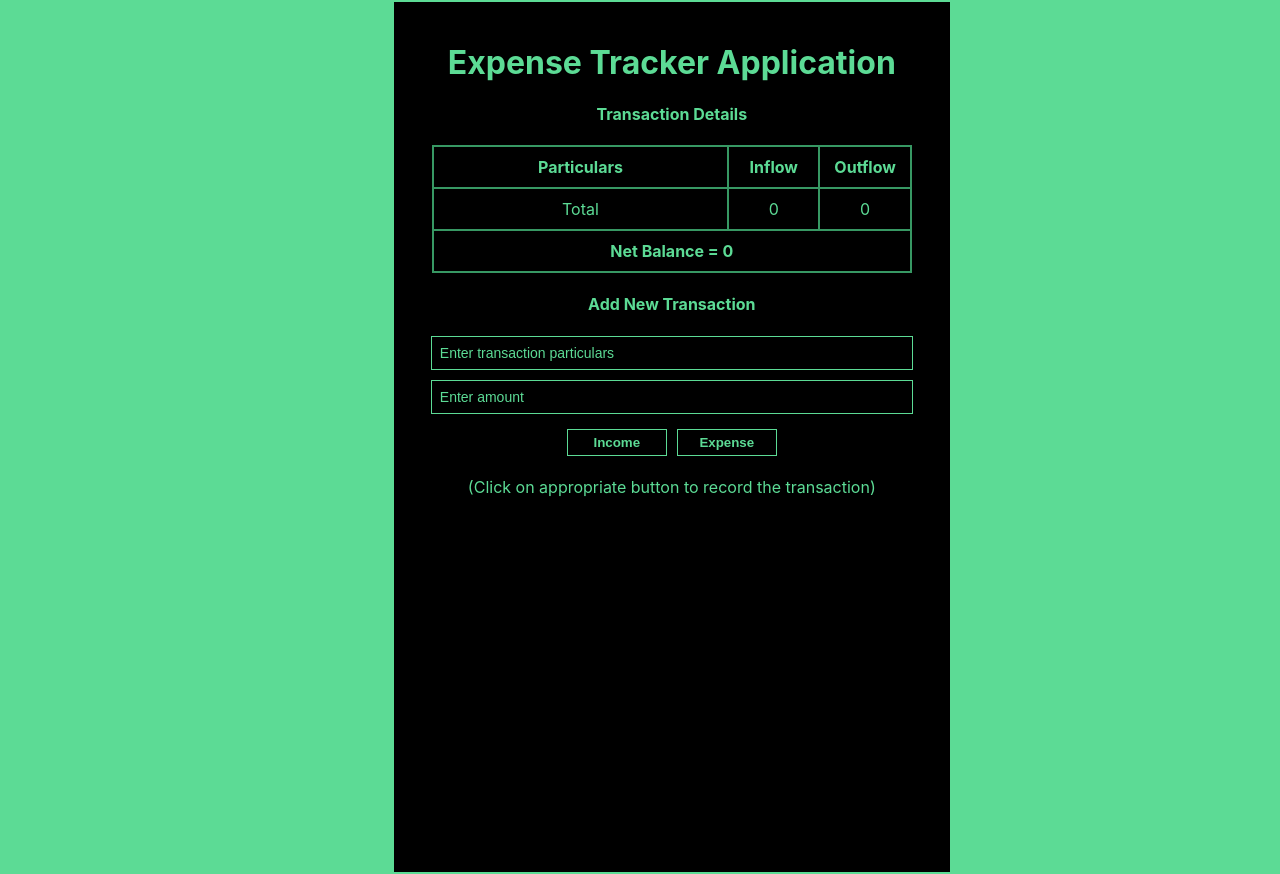
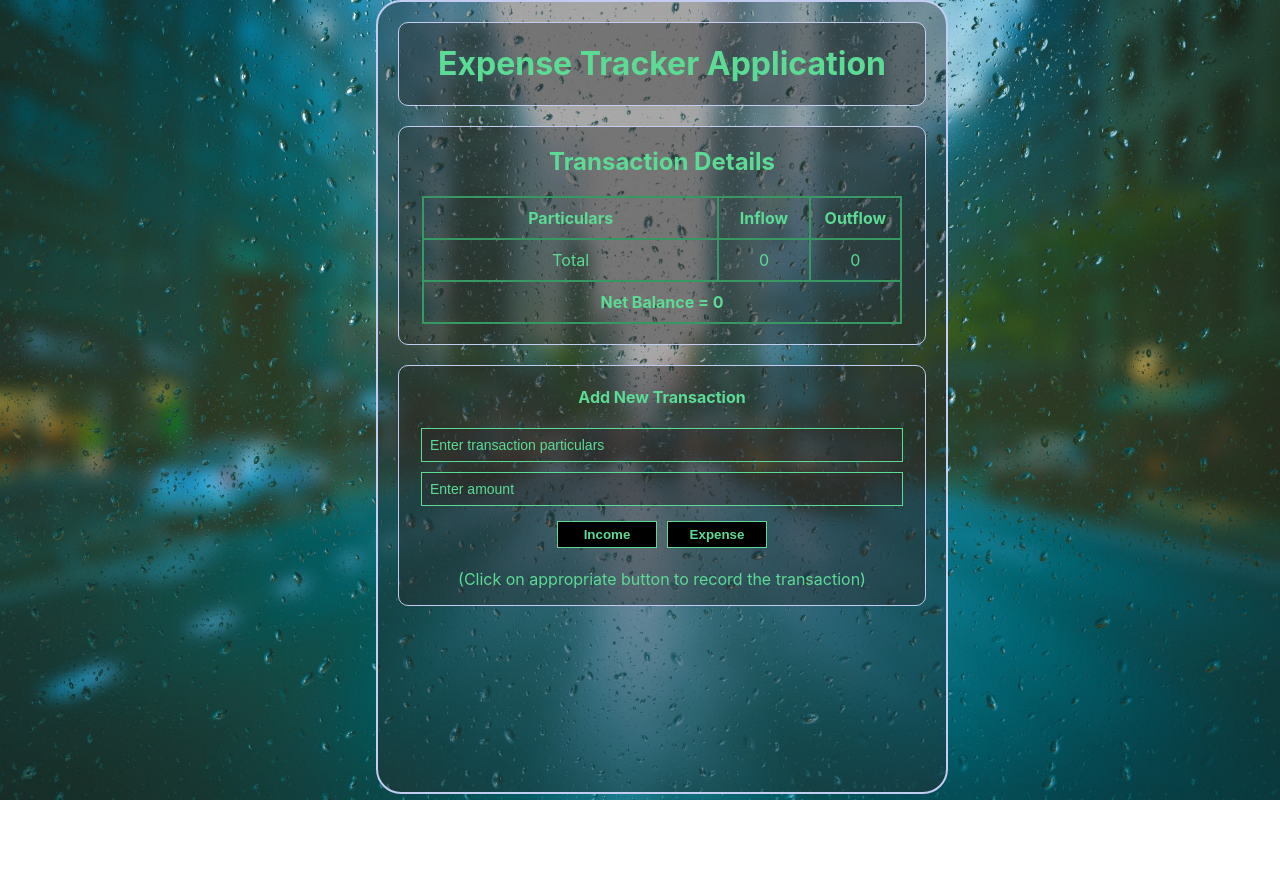
Before and after one commit to m-adnan-farooq/expense-tracker-basic, a React (Create React App) app: page / in a window 1280 px wide. After the commit the page ends 800 px from the top, so only its background shows below. Built offline with nearby package versions, Linux system fonts and the light colour scheme.

Commit message:
Styling updated

```diff
--- a/src/App.css
+++ b/src/App.css
@@ -1,18 +1,34 @@
 body{
-  /* background-size: cover; */
+  background-size: cover;
   /* background-color: black; */
   display: flex;
   justify-content: center;
-  background-color: #5CDB95;
+  background-image: url(./background-blur-clean-clear-531880.jpg);
+  background-attachment: fixed;
+  background-repeat: no-repeat;
 }
 .App {
   text-align: center;
-  padding: 20px 5px 50px 5px;
+  padding: 20px 20px 50px 20px;
   color: #5CDB95;
-  background-color: black;
-  width: 110%;
-  border: 2px solid #5CDB95;
-  min-height: 100vh;
+  width: 100%;
+  border: 2px solid #C3CCF1;
+  border-radius: 25px;
+  min-height: 90vh;
+  background-color:rgba(44, 42, 42, 0.4);
+}
+
+.header{
+  border: 1px solid #C3CCF1;
+  background-color: rgba(44, 42, 42, 0.4);
+  border-radius: 10px;
+}
+
+.newTransaction{
+  border: 1px solid #C3CCF1;
+  background-color: rgba(44, 42, 42, 0.4);
+  border-radius: 10px;
+  margin-top: 10px;
 }
 /* .App:fullscreen{
   height: 100%;
@@ -52,7 +68,15 @@ body{
   display: flex;
   /* align-items: center; */
   justify-content: center;
+  margin-bottom: 20px;
+  }
 
+.transaction-history{
+  border: 1px solid #C3CCF1;
+  background-color: rgba(44, 42, 42, 0.4);
+  border-radius: 10px;
+  margin-top: 20px;
+  margin-bottom: 20px;
 }
 /* #inflow-history, #outflow-history{
   margin: 0rem 2rem 0rem 2rem;
@@ -94,7 +118,7 @@ table{
   padding: 8px;
   border: 1px solid #5CDB95;
   color:#5CDB95;
-  background-color: black;
+  background-color: rgba(44, 42, 42, 0.4);
   margin-bottom: 10px;
 }
 
--- a/src/components/Header.js
+++ b/src/components/Header.js
@@ -1,7 +1,7 @@
 import React from 'react';
 
 function Header() {
-    return <div>
+    return <div className = 'header'>
         <h1>Expense Tracker Application</h1>
     </div>
 }
--- a/src/components/NewTransaction.js
+++ b/src/components/NewTransaction.js
@@ -58,7 +58,7 @@ The nearest whole numbers are ${Math.floor(amount)} and ${Math.ceil(amount)}`)
 
     }
     return (
-        <div>
+        <div className = 'newTransaction'>
             <h4>Add New Transaction</h4>
             <form className = 'new-transaction'>
                 <input id = 'particulars' type = 'text' placeholder = 'Enter transaction particulars' required/>
--- a/src/components/TransactionHistory.js
+++ b/src/components/TransactionHistory.js
@@ -4,6 +4,8 @@ import {allTransactions} from '../GlobalContext';
 // import {balanceState} from './Balance'
 
 export const TransactionHistory = () => {
+
+
     const thContext = useContext(GlobalContext)
     var income = 0;
     var expense = 0;
@@ -26,8 +28,8 @@ export const TransactionHistory = () => {
         thContext[1](JSON.parse(JSON.stringify(allTransactions)))
     }
     return (
-        <>
-            <h4 >Transaction Details</h4>
+        <div className = 'transaction-history'>
+            <h2>Transaction Details</h2>
             <div className = 'inflow-outflow'>
                 <table>
                     <tr>
@@ -44,7 +46,7 @@ export const TransactionHistory = () => {
                                             <span>{Object.values(value)[0][0]}</span>
                                             <input className = 'btn1' type = 'button' value = 'Delete' onClick = {()=>{del1(value, index)}}></input>
                                         </td>
-                                        <td className = 'value'>{Object.values(value)[0][1]}</td>
+                                        <td className = 'value'>{value => new Intl.NumberFormat("en", {style: "currency", currency: "PKR"}).format(Object.values(value)[0][1])}</td>
                                         <td className = 'value'></td>
                                     </tr>
                                 )
@@ -73,6 +75,6 @@ export const TransactionHistory = () => {
                 </table>
             </div>
 
-        </>
+        </div>
     )
 }
```
Also changed, not shown: src/background-blur-clean-clear-531880.jpg (added), src/marc-schaefer-38g6bqw4t8Y-unsplash.jpg (added).
